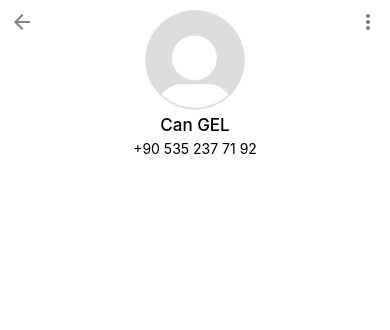
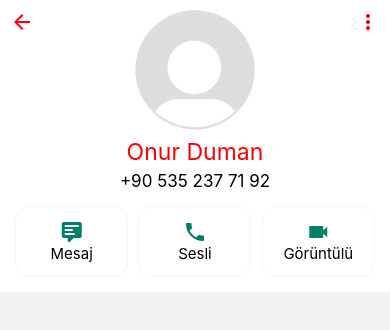
Before and after one commit to cangeldev/whatsAppClone, a React Native app: screen /ProfileInfoPages in a window 390 px wide. Shown: the top 330 px of the page. Built offline with nearby package versions, Linux system fonts and the light colour scheme; what react-native-popup-menu would draw is missing.

Commit message:
profileInfo card added.

```diff
--- a/src/components/cards/index.ts
+++ b/src/components/cards/index.ts
@@ -3,3 +3,4 @@ export { ChannelCard } from "./channelCard/channelCard"
 export { CallCard } from "./callCard/callCard"
 export { SettingsMenuCard } from "./settingsMenuCard/settingsMenuCard"
 export { SettingsCard } from "./settingsCard/settingsCard"
+export { ProfileInfoCard } from "./profileInfoCard/profileInfoCard"
--- /dev/null
+++ b/src/components/cards/profileInfoCard/profileInfoCard.tsx
@@ -0,0 +1,22 @@
+import { View, Text } from 'react-native'
+import React, { FC } from 'react'
+import Icon from 'react-native-vector-icons/MaterialCommunityIcons'
+import style from './style'
+
+interface IProfileInfoCard {
+    title: string,
+    iconName: string
+}
+export const ProfileInfoCard: FC<IProfileInfoCard> = ({ iconName, title }) => {
+    return (
+        <View style={style.container}>
+            <Icon
+                name={iconName}
+                style={style.icon}
+            />
+            <Text style={style.title}>
+                {title}
+            </Text>
+        </View>
+    )
+}
--- /dev/null
+++ b/src/components/cards/profileInfoCard/style.ts
@@ -0,0 +1,21 @@
+import colors from "assets/colors/colors"
+import { StyleSheet } from "react-native"
+
+export default StyleSheet.create({
+    container: {
+        borderWidth: 1,
+        borderRadius: 15,
+        borderColor: "#f5f5f5",
+        alignItems: "center",
+        paddingVertical: 13,
+        width: 113,
+    },
+    title: {
+        color: colors.black,
+        fontSize: 15,
+    },
+    icon: {
+        fontSize: 24,
+        color: colors.whatsAppGreen
+    }
+})
--- a/src/screens/pages/profileInfoPages/profileInfoPages.tsx
+++ b/src/screens/pages/profileInfoPages/profileInfoPages.tsx
@@ -6,15 +6,21 @@ import { useNavigation } from '@react-navigation/native'
 import IconM from 'react-native-vector-icons/MaterialIcons'
 import IconE from 'react-native-vector-icons/MaterialCommunityIcons'
 import { example } from 'assets'
+import { ProfileInfoCard } from 'components/cards'
+import { FlatList } from 'react-native-gesture-handler'
+import { profileInfoList } from 'utils/helper'
 
 export const ProfileInfoPages = () => {
     const navigation = useNavigation()
+    const render = ({ item }: any) => <ProfileInfoCard iconName={item.iconName} title={item.name} />
+
     return (
         <View style={style.container}>
             <StatusBar
                 barStyle={'dark-content'}
                 backgroundColor={colors.white}
             />
+            <View style={style.headerContainer}>
                 <View style={style.headerIconContainer}>
                     <IconM
                         name={"arrow-back"}
@@ -27,9 +33,9 @@ export const ProfileInfoPages = () => {
                             style={style.ProfileImage}
                         />
                         <Text style={style.profileName}>
-                        Can GEL
+                            Onur Duman
                         </Text>
-                    <Text>
+                        <Text style={style.profileNumber}>
                             +90 535 237 71 92
                         </Text>
                     </View>
@@ -39,6 +45,15 @@ export const ProfileInfoPages = () => {
                         onPress={navigation.goBack}
                     />
                 </View>
+                <View style={style.listContainer}>
+                    <FlatList
+                        horizontal
+                        data={profileInfoList}
+                        renderItem={render}
+                        contentContainerStyle={style.contentContainerStyle}
+                    />
+                </View>
+            </View>
         </View>
     )
 }
--- a/src/screens/pages/profileInfoPages/style.ts
+++ b/src/screens/pages/profileInfoPages/style.ts
@@ -4,7 +4,11 @@ import { StyleSheet } from "react-native";
 export default StyleSheet.create({
     container: {
         flex: 1,
-        backgroundColor: colors.white
+    },
+    headerContainer: {
+        backgroundColor: colors.white,
+        paddingBottom: 15,
+        elevation:1
     },
     headerIconContainer: {
         flexDirection: "row",
@@ -13,19 +17,31 @@ export default StyleSheet.create({
     },
     backIcon: {
         fontSize: 24,
-        color: colors.grey
+        color: colors.red
     },
     ProfileImage: {
-        width: 100,
-        height: 100
+        width: 120,
+        height: 120
     },
     profileContainer: {
         alignItems: "center"
     },
     profileName: {
-        color: colors.black,
-        fontWeight: "500",
+        color: colors.red,
+        fontSize: 23,
+        marginTop: 8,
+        marginBottom: 5,
+    },
+    profileNumber: {
         fontSize: 17,
-        marginVertical: 5
+    },
+    listContainer: {
+        marginTop: 5,
+        paddingHorizontal:5
+    },
+    contentContainerStyle: {
+        flexGrow: 1,
+        justifyContent: "space-around",
+        paddingHorizontal: 5
     }
 })
--- a/src/utils/helper.ts
+++ b/src/utils/helper.ts
@@ -22,6 +22,26 @@ export const iconButtonList = [
         navigatePage: "ProfileInfoPages"
     }
 ]
+
+export const profileInfoList = [
+    {
+        id: 1,
+        iconName: "comment-text",
+        name: "Mesaj"
+    },
+    {
+        id: 2,
+        iconName: "phone",
+        name: "Sesli"
+    },
+    {
+        id: 3,
+        iconName: "video",
+        name: "Görüntülü"
+    },
+
+]
+
 
 export const settingsList = [
     {
```
Lines whose indentation alone changed are shown as unchanged.
